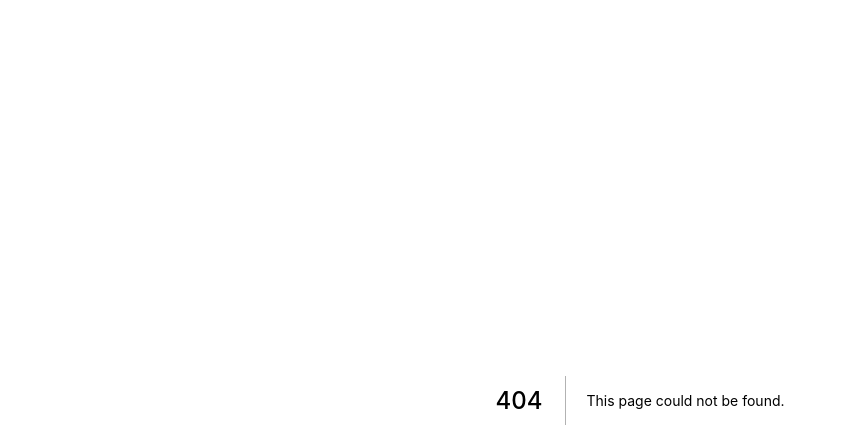
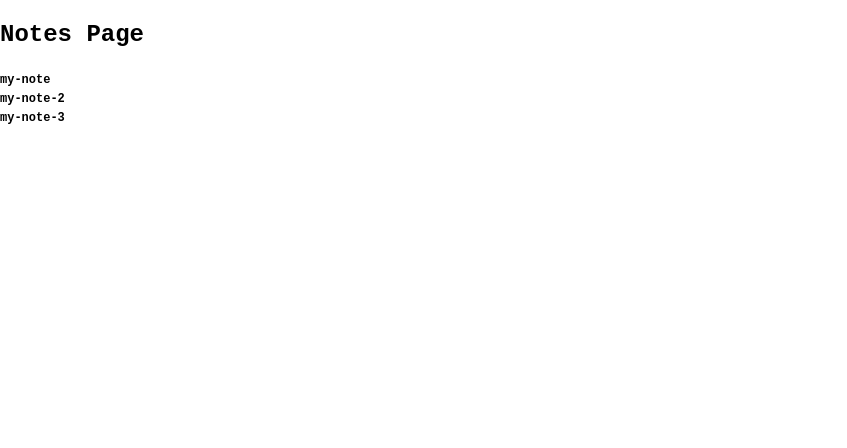
Before and after one commit to ilovevinylrecs/andynystrom, a Next.js app: page /notes in a window 1280 px wide. Before the commit this address had no page. Shown: the top 448 px of the page, without its empty margins (0-847 px from the left). Built offline with nearby package versions, Linux system fonts and the light colour scheme.

Commit message:
moves old messages section to version1, adds link to messages-contentful images, starts notes test code

```diff
--- /dev/null
+++ b/pages/notes/index.js
@@ -0,0 +1,21 @@
+import Link from 'next/link';
+
+const notes = [
+    { name: 'my-note' },
+    { name: 'my-note-2' },
+    { name: 'my-note-3' },
+];
+
+
+export default function NotesHome() {
+    return <div>
+        <h1>Notes Page</h1>
+        { notes.map((note) => {
+            return <div>
+                <Link as={"/notes/" + note.name} href="/notes/[note]">
+                    <a>{note.name}</a>
+                </Link>
+            </div>
+        })}
+    </div>
+}
```
Also changed, not shown: components/post.js (+8 -2 lines), pages/notes/[note].js (added, +7 -0 lines), pages/messages-version1.js (renamed from pages/messages.js).
